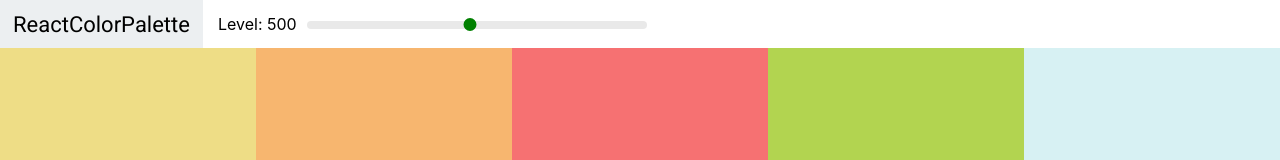
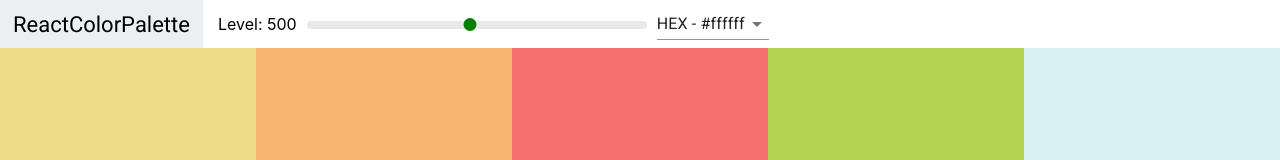
Before and after one commit to adambrikman/colors, a React (Create React App) app in the folder colors/: page / in a window 1280 px wide. Shown: the top 160 px of the page. Built offline with nearby package versions, Linux system fonts and the light colour scheme.

Commit message:
Add Select and Material UI

```diff
--- a/colors/package.json
+++ b/colors/package.json
@@ -3,6 +3,7 @@
   "version": "0.1.0",
   "private": true,
   "dependencies": {
+    "@material-ui/core": "^4.8.3",
     "@testing-library/jest-dom": "^4.2.4",
     "@testing-library/react": "^9.3.2",
     "@testing-library/user-event": "^7.1.2",
--- a/colors/src/Navbar.js
+++ b/colors/src/Navbar.js
@@ -1,11 +1,28 @@
 import React, { Component } from 'react';
+import Select from '@material-ui/core/Select';
+import MenuItem from '@material-ui/core/MenuItem';
 import Slider from 'rc-slider';
 import 'rc-slider/assets/index.css';
 
 export class Navbar extends Component {
+
+    constructor(props) {
+        super(props);
+        this.state = {
+            format: 'hex'
+        }
+        this.handleChange = this.handleChange.bind(this);
+    }
+
+    handleChange(e) {
+        this.setState({ format: e.target.value });
+        this.props.handleChange(e.target.value);
+    }
+
     render() {
 
         const {level, changeLevel} = this.props;
+        const {format} = this.state;
 
         return (
             <header className="Navbar">
@@ -24,6 +41,13 @@
                     />
                     </div>
                 </div>
+                <div className="select-container">
+                    <Select value={format} onChange={this.handleChange}>
+                        <MenuItem value='hex'>HEX - #ffffff</MenuItem>
+                        <MenuItem value='rgb'>RGB - rgb(255,255,255)</MenuItem>
+                        <MenuItem value='rgba'>RGBA - rgb(255,255,255,1.0)</MenuItem>
+                    </Select>
+                </div>
             </header>
         )
     }
--- a/colors/src/Palette.js
+++ b/colors/src/Palette.js
@@ -9,9 +9,11 @@
     constructor(props) {
         super(props);
         this.state = {
-            level: 500
+            level: 500,
+            format: 'hex'
         }
         this.changeLevel = this.changeLevel.bind(this);
+        this.changeFormat = this.changeFormat.bind(this);
     }
 
     changeLevel(level) {
@@ -20,17 +22,23 @@
         })
     }
 
+    changeFormat(format) {
+        this.setState({
+            format
+        })
+    }
+
     render() {
         const {colors} = this.props.palette;
-        const {level} = this.state;
+        const {level, format} = this.state;
 
         const colorBoxes = colors[level].map(color => {
-            return <ColorBox background={color.hex} name={color.name} />
+            return <ColorBox background={color[format]} name={color.name} />
         })
 
         return (
             <div className="Palette">
-                <Navbar level={level} changeLevel={this.changeLevel} />
+                <Navbar level={level} changeLevel={this.changeLevel} handleChange={this.changeFormat} />
 
                 <div className="Palette-colors">
                     {colorBoxes}
```
Also changed, not shown: 1 other file (tests, documents, lock files or other folders).
